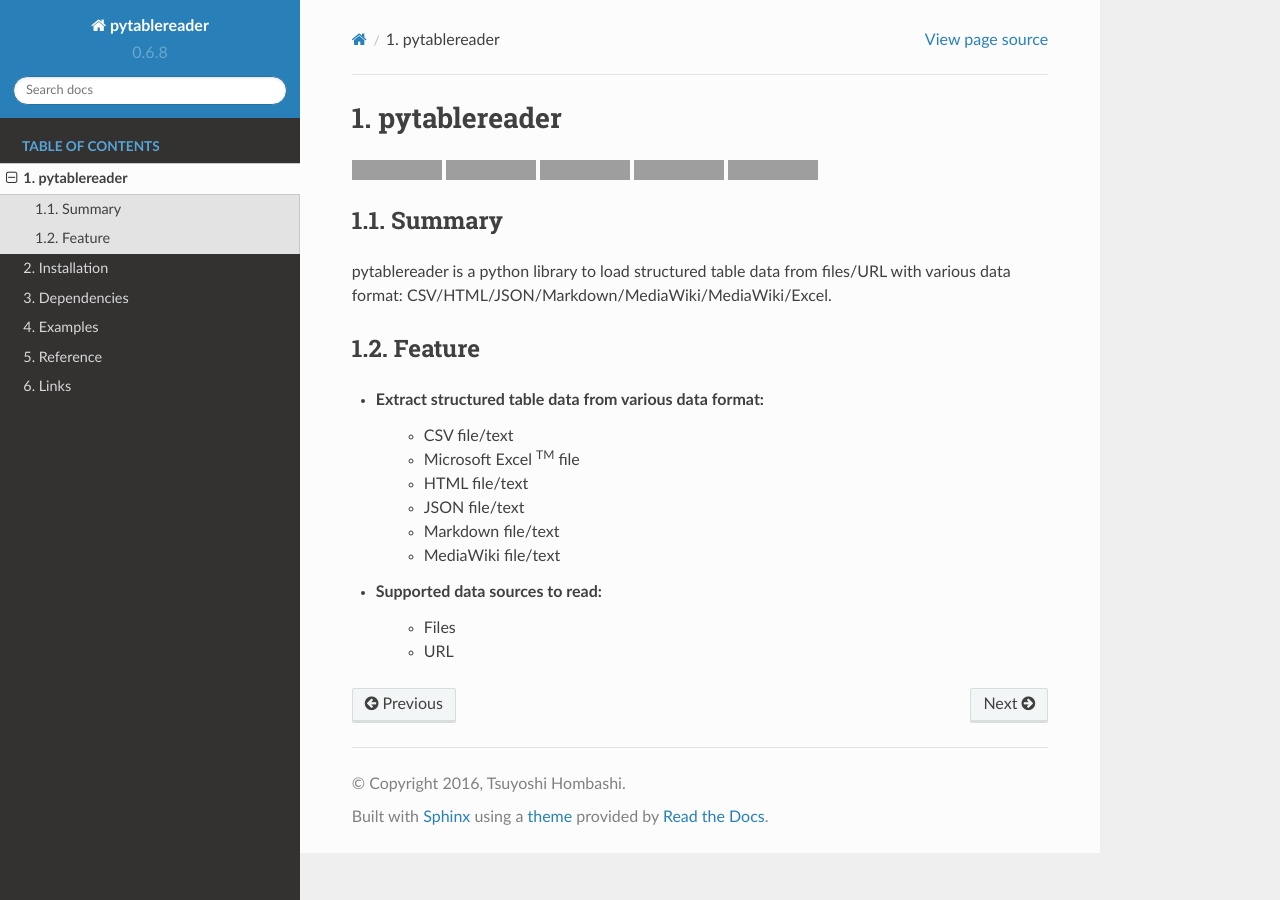
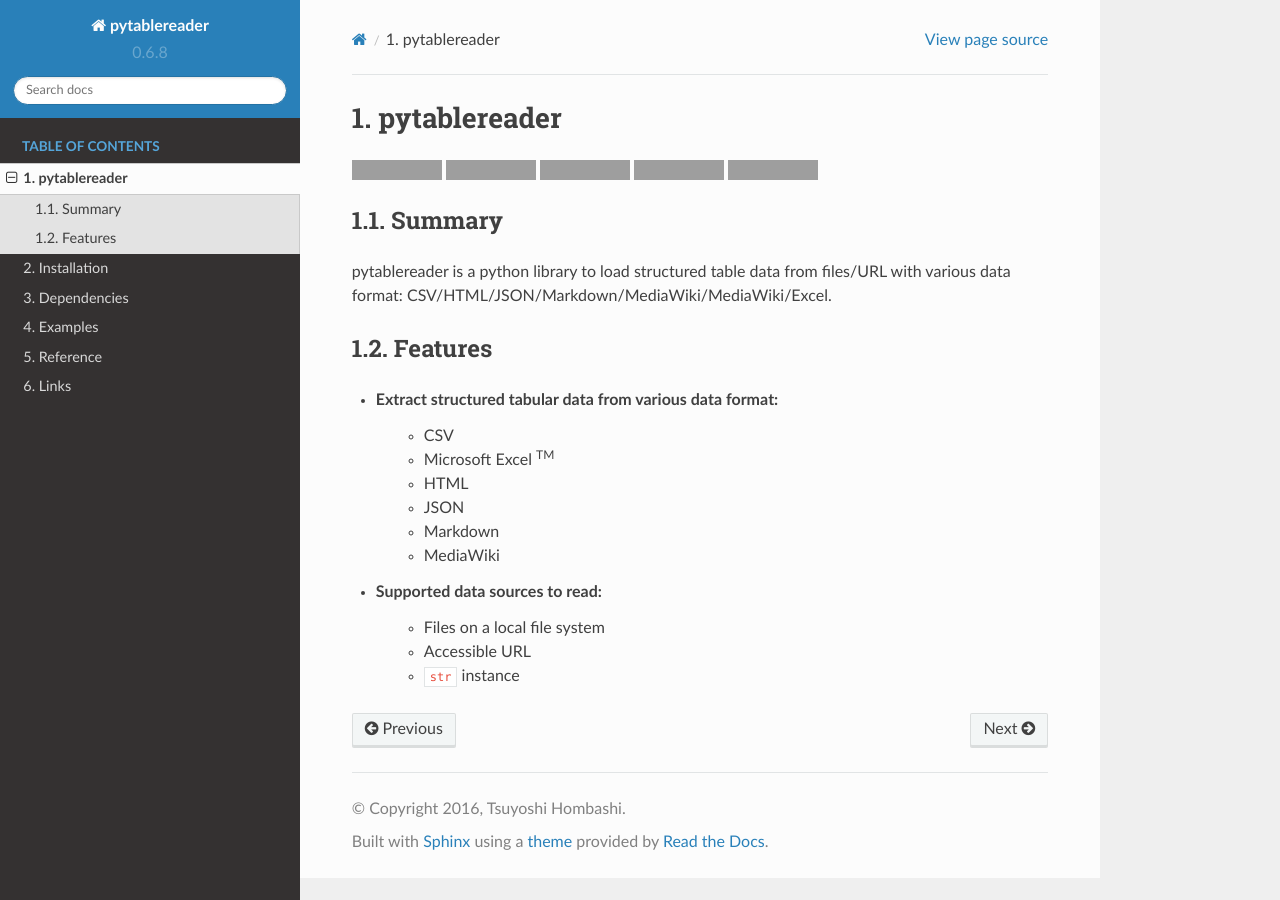
Before and after one commit to thombashi/pytablereader, a Sphinx documentation site: the page built from docs/pages/introduction/index.rst, in a window 1280 px wide. Built offline with Sphinx 7.4.7 and the Read the Docs theme 2.0.0, drawn with Linux system fonts in a browser that asks for light colours; pages that are not in the unit, such as notebooks, are missing from menus; grey boxes are pictures that could not be loaded.

```diff
--- a/docs/pages/introduction/feature.txt
+++ b/docs/pages/introduction/feature.txt
@@ -1,13 +1,14 @@
-Feature
--------
+Features
+--------
 
-- Extract structured table data from various data format:
-    - CSV file/text
-    - Microsoft Excel :superscript:`TM` file
-    - HTML file/text
-    - JSON file/text
-    - Markdown file/text
-    - MediaWiki file/text
+- Extract structured tabular data from various data format:
+    - CSV
+    - Microsoft Excel :superscript:`TM`
+    - HTML
+    - JSON
+    - Markdown
+    - MediaWiki
 - Supported data sources to read:
-    - Files
-    - URL
+    - Files on a local file system
+    - Accessible URL
+    - ``str`` instance
```
Also changed, not shown: README.rst (+13 -11 lines).
